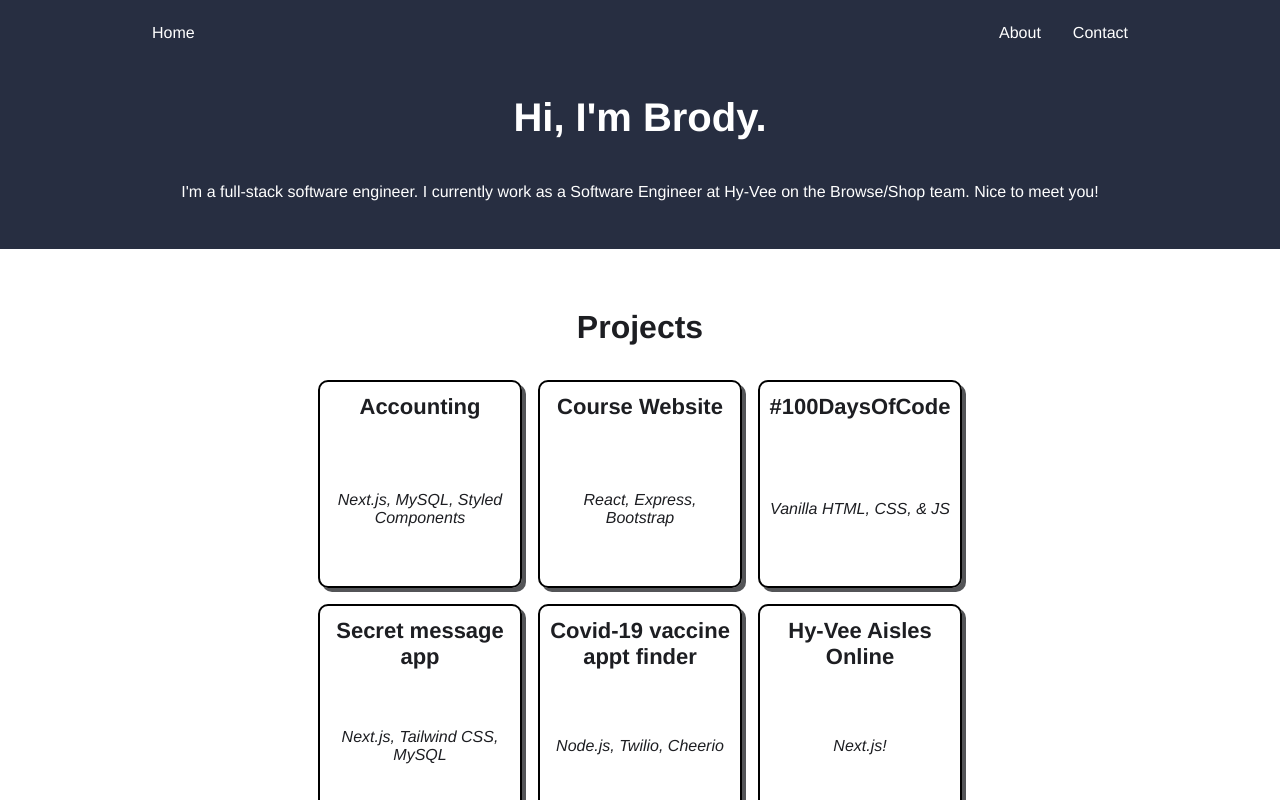
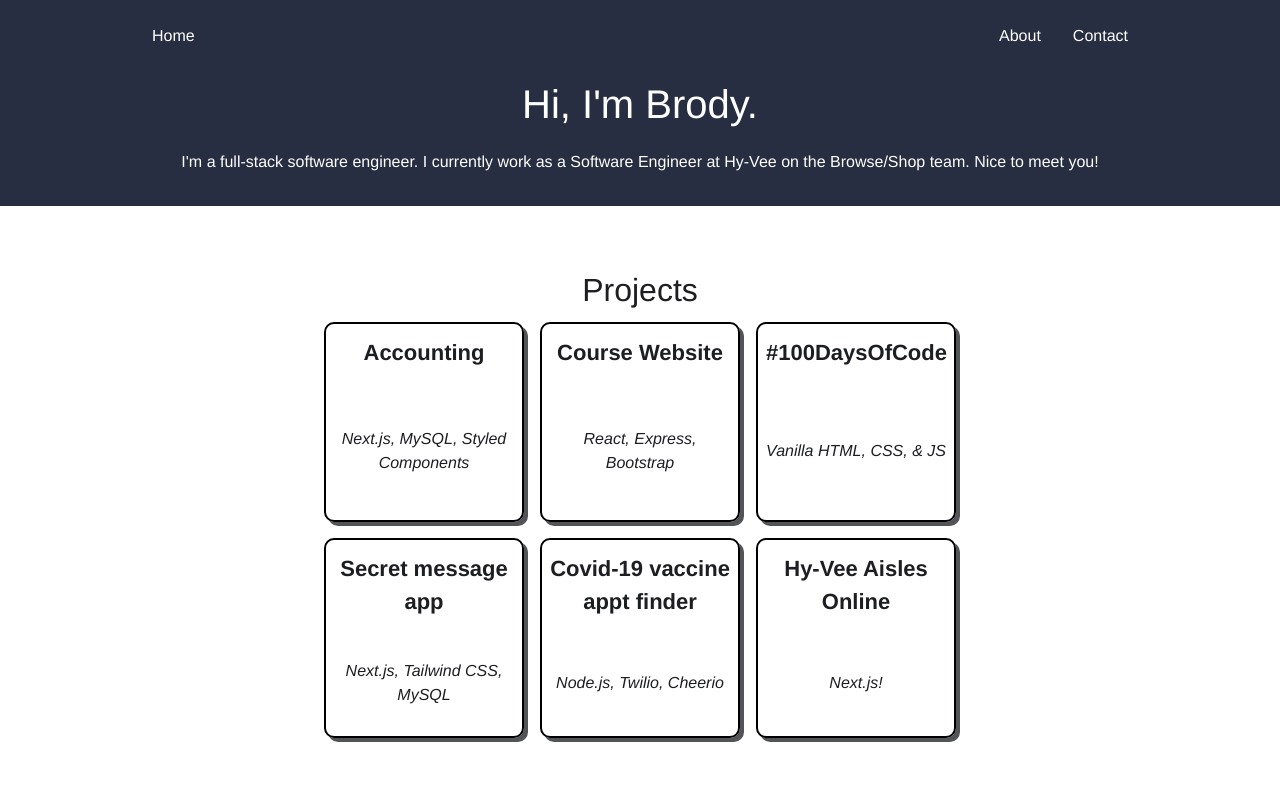
Before and after one commit to brodyd795/personal-site, a Next.js app: page / in a window 1280 px wide. Shown: the top 800 px of the page. Built offline with nearby package versions, Linux system fonts and the light colour scheme.

Commit message:
Initial tailwind setup

```diff
--- a/package.json
+++ b/package.json
@@ -37,6 +37,7 @@
 		"@testing-library/user-event": "^13.4.1",
 		"@types/styled-components": "^5.1.11",
 		"@typescript-eslint/eslint-plugin": "^4.4.1",
+		"autoprefixer": "^10.3.7",
 		"babel-plugin-styled-components": "^1.13.2",
 		"eslint": "^7.31.0",
 		"eslint-config-airbnb-typescript": "^12.3.1",
@@ -49,7 +50,9 @@
 		"jest": "^27.2.5",
 		"msw": "^0.35.0",
 		"next-page-tester": "^0.29.1",
+		"postcss": "^8.3.11",
 		"prettier": "^2.3.2",
+		"tailwindcss": "^2.2.17",
 		"ts-node": "^10.3.0",
 		"typescript": "^4.3.5"
 	}
--- a/pages/_app.tsx
+++ b/pages/_app.tsx
@@ -2,6 +2,7 @@ import {AppProps} from 'next/app';
 import {useRouter} from 'next/dist/client/router';
 import React, {useEffect} from 'react';
 import {createGlobalStyle} from 'styled-components';
+import '../styles/globals.css';
 
 import * as gtag from '../lib/gtag';
 
--- /dev/null
+++ b/postcss.config.js
@@ -0,0 +1,6 @@
+module.exports = {
+  plugins: {
+    tailwindcss: {},
+    autoprefixer: {},
+  },
+}
--- a/styles/globals.css
+++ b/styles/globals.css
@@ -1,3 +1,7 @@
+@tailwind base;
+@tailwind components;
+@tailwind utilities;
+
 html,
 body {
 	padding: 0;
--- /dev/null
+++ b/tailwind.config.js
@@ -0,0 +1,11 @@
+module.exports = {
+	purge: ['./pages/**/*.{ts,tsx}', './components/**/*.{ts,tsx}'],
+	darkMode: false, // or 'media' or 'class'
+	theme: {
+		extend: {}
+	},
+	variants: {
+		extend: {}
+	},
+	plugins: []
+};
```
Also changed, not shown: 1 other file (tests, documents, lock files or other folders). Lines whose indentation alone changed are shown as unchanged.
